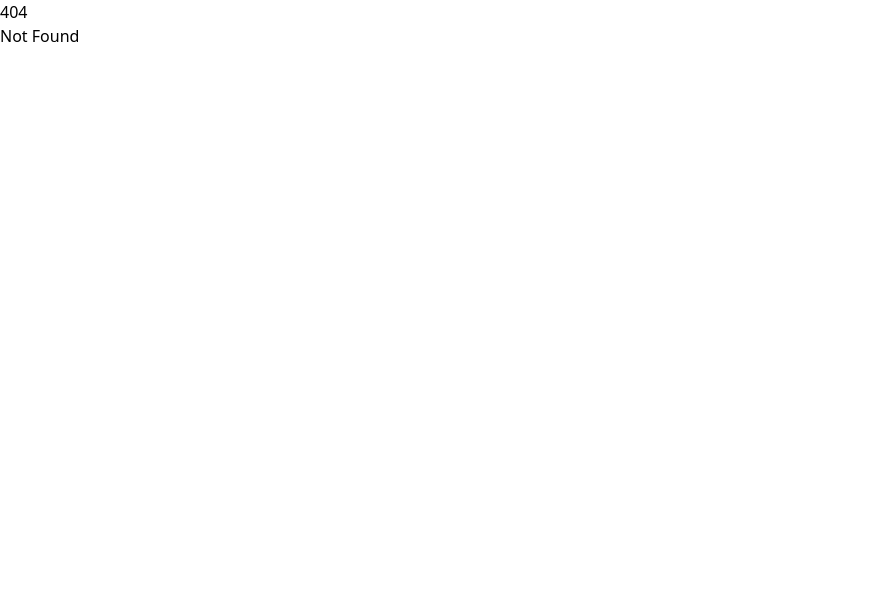
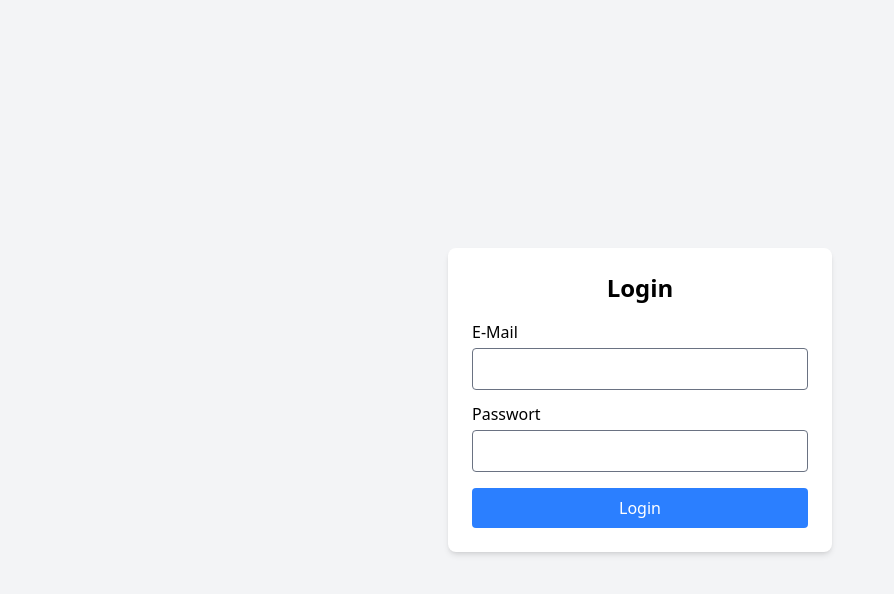
Before and after one commit to enithebest/diplomaInkspire, a SvelteKit app in the folder inksipre/: page /login in a window 1280 px wide. Before the commit this address had no page. Shown: the top 594 px of the page, without its empty margins (0-894 px from the left). Built offline with nearby package versions, Linux system fonts and the light colour scheme.

Commit message:
1.commit

```diff
--- a/inksipre/package.json
+++ b/inksipre/package.json
@@ -31,5 +31,8 @@
 		"svelte": "^5.0.0",
 		"tailwindcss": "^4.0.0",
 		"vite": "^7.0.4"
+	},
+	"dependencies": {
+		"mysql2": "^3.15.1"
 	}
 }
--- /dev/null
+++ b/inksipre/src/routes/login/+page.server.js
@@ -0,0 +1,29 @@
+import { fail, redirect } from '@sveltejs/kit';
+
+export const actions = {
+	login: async ({ request, cookies }) => {
+		const data = await request.formData();
+		const email = data.get('email');
+		const password = data.get('password');
+
+		// 1) Basisprüfung
+		if (!email || !password) {
+			return fail(400, { message: 'Bitte E-Mail und Passwort eingeben.' });
+		}
+
+		// 2) Hier kannst du später deine echte Prüfung einbauen (Datenbank / API)
+		//    Im Moment akzeptiert der Code alles, was ausgefüllt ist.
+
+		// 3) Session-Cookie setzen
+		cookies.set('session', email, {
+			path: '/',
+			httpOnly: true,
+			sameSite: 'strict',
+			secure: false,       // für Entwicklung ohne HTTPS
+			maxAge: 60 * 60 * 24 // 1 Tag
+		});
+
+		// 4) Nach erfolgreichem Login weiterleiten
+		throw redirect(302, '/');
+	}
+};
--- /dev/null
+++ b/inksipre/src/routes/login/+page.svelte
@@ -0,0 +1,32 @@
+<script>
+	import { enhance } from '$app/forms';
+	export let form;
+</script>
+
+<div class="flex justify-center items-center min-h-screen bg-gray-100">
+	<form
+		method="POST"
+		action="?/login"
+		use:enhance
+		class="bg-white p-6 rounded-lg shadow-md w-full max-w-sm"
+	>
+		<h1 class="text-2xl font-bold text-center mb-4">Login</h1>
+
+		<label class="block mb-1 font-medium" for="email">E-Mail</label>
+		<input class="w-full p-2 border rounded mb-3" type="email" name="email" id="email" required />
+
+		<label class="block mb-1 font-medium" for="password">Passwort</label>
+		<input class="w-full p-2 border rounded mb-4" type="password" name="password" id="password" required />
+
+		<button
+			type="submit"
+			class="w-full bg-blue-500 text-white p-2 rounded hover:bg-blue-600 transition"
+		>
+			Login
+		</button>
+
+		{#if form?.message}
+			<p class="mt-4 text-red-600 text-center">{form.message}</p>
+		{/if}
+	</form>
+</div>
```
Also changed, not shown: inksipre/src/routes/register/+page.server.js (added), inksipre/src/routes/register/+page.svelte (added), 2 other files (tests, documents, lock files or other folders).
